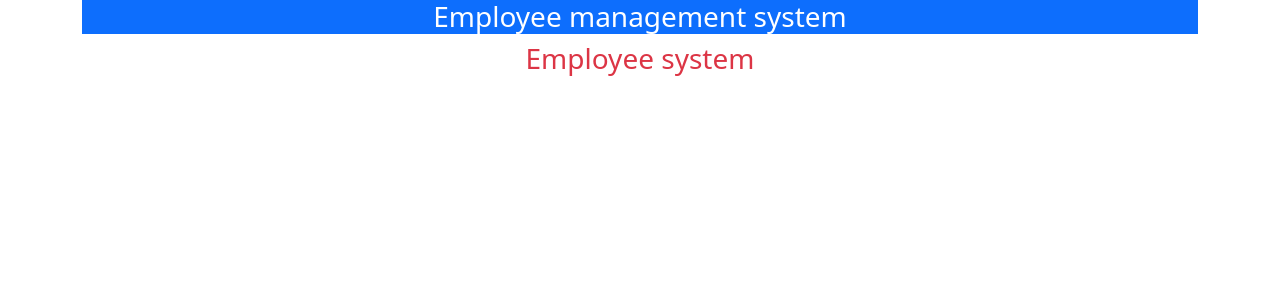
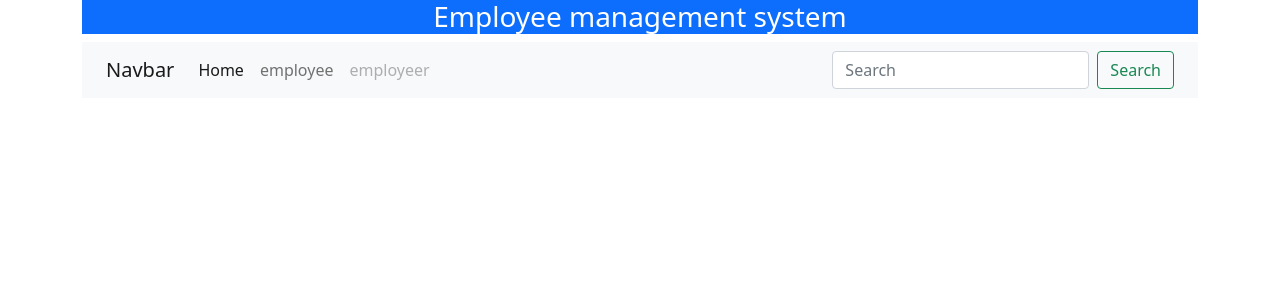
Before and after one commit to Vijayone/Application, a Django app: page / in a window 1280 px wide. Shown: the top 300 px of the page. Run offline with Django 3.2, Linux system fonts and the light colour scheme.

Commit message:
modified

```diff
--- a/mysite/home/templates/index.html
+++ b/mysite/home/templates/index.html
@@ -5,11 +5,13 @@
 	<div class="col-md-4 col-sm-4 col-xs-12">
 	</div>
 	<div class="col-md-4 col-sm-4 col-xs-12">
-		<div class="text-center ">
+		<!-- <div class="text-center ">
 			<h3 class="text-danger">Employee system</h3>
-		</div>
+		</div> -->
 	</div>
 	<div class="col-md-4 col-sm-4 col-xs-12">
 	</div>
-</div>
-{% endblock %}
+	</div>
+{% include 'menu.html' %}
+
+	{% endblock %}
--- a/mysite/templates/base.html
+++ b/mysite/templates/base.html
@@ -15,12 +15,12 @@
 			</div>
 		</div>
 	</div>
+
+
 	{% block content %}
 	{% endblock %}
 </div>
 <body>
 <script src="https://cdn.jsdelivr.net/npm/bootstrap@5.0.0-beta3/dist/js/bootstrap.bundle.min.js" integrity="sha384-JEW9xMcG8R+pH31jmWH6WWP0WintQrMb4s7ZOdauHnUtxwoG2vI5DkLtS3qm9Ekf" crossorigin="anonymous"></script>
-<script src="https://cdn.jsdelivr.net/npm/@popperjs/core@2.9.1/dist/umd/popper.min.js" integrity="sha384-SR1sx49pcuLnqZUnnPwx6FCym0wLsk5JZuNx2bPPENzswTNFaQU1RDvt3wT4gWFG" crossorigin="anonymous"></script>
-<script src="https://cdn.jsdelivr.net/npm/bootstrap@5.0.0-beta3/dist/js/bootstrap.min.js" integrity="sha384-j0CNLUeiqtyaRmlzUHCPZ+Gy5fQu0dQ6eZ/xAww941Ai1SxSY+0EQqNXNE6DZiVc" crossorigin="anonymous"></script>
 </body>
 </html>
--- /dev/null
+++ b/mysite/templates/menu.html
@@ -0,0 +1,30 @@
+<div class="row">
+		<div class="col-md-12 col-sm-12 col-xs-12">
+	<nav class="navbar navbar-expand-lg navbar-light bg-light">
+  <div class="container-fluid">
+    <a class="navbar-brand" href="#">Navbar</a>
+    <button class="navbar-toggler" type="button" data-bs-toggle="collapse" data-bs-target="#navbarSupportedContent" aria-controls="navbarSupportedContent" aria-expanded="false" aria-label="Toggle navigation">
+      <span class="navbar-toggler-icon"></span>
+    </button>
+    <div class="collapse navbar-collapse" id="navbarSupportedContent">
+      <ul class="navbar-nav me-auto mb-2 mb-lg-0">
+        <li class="nav-item">
+          <a class="nav-link active" aria-current="page" href="/">Home</a>
+        </li>
+        <li class="nav-item">
+          <a class="nav-link" href="#">employee</a>
+        </li>
+
+        <li class="nav-item">
+          <a class="nav-link disabled" href="#" tabindex="-1" aria-disabled="true">employeer</a>
+        </li>
+      </ul>
+      <form class="d-flex">
+        <input class="form-control me-2" type="search" placeholder="Search" aria-label="Search">
+        <button class="btn btn-outline-success" type="submit">Search</button>
+      </form>
+    </div>
+  </div>
+</nav>
+	</div>
+</div>
```
